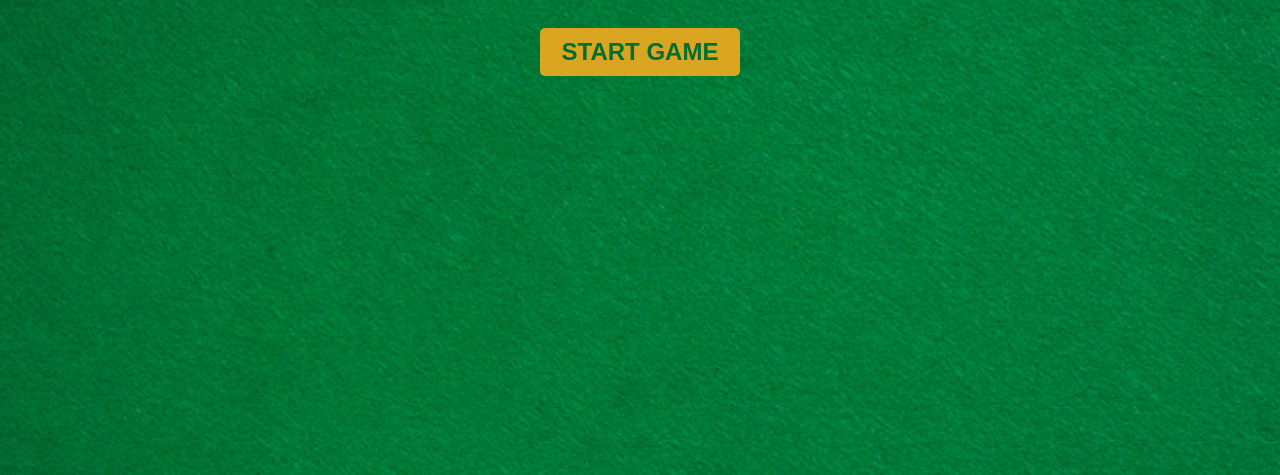
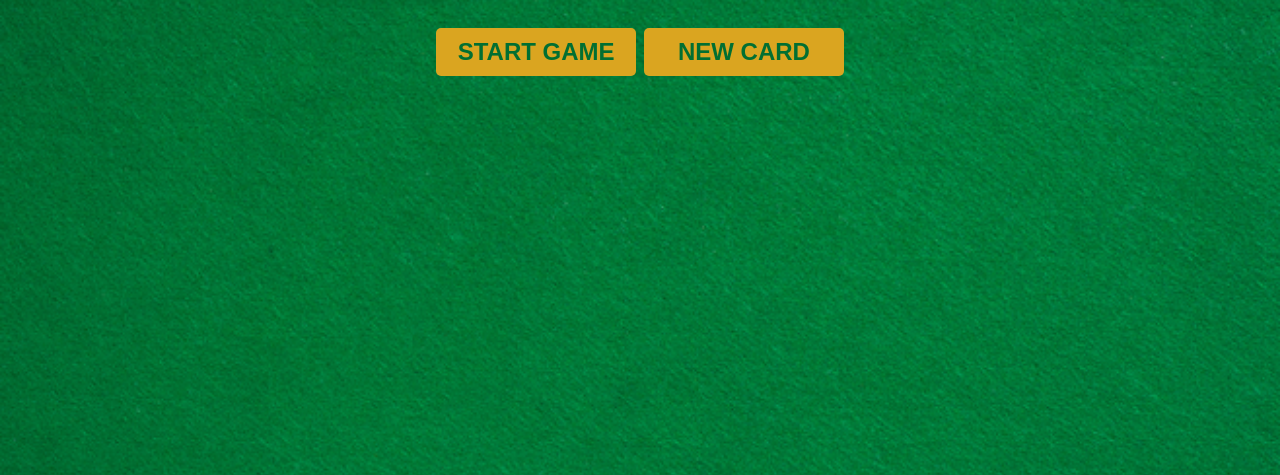
Before and after one commit to sobhy0101/learn-javascript-scrimba, a website built with Vite: page learn-basics-the-black-jack-game/add-basic-styling/index.html in a window 1280 px wide. Shown: the part 325-800 px from the top of the page. Built offline with nearby package versions, Linux system fonts and the light colour scheme.

Commit message:
Add 'NEW CARD' button and improve button spacing
Introduced a 'NEW CARD' button in the Blackjack game UI, which triggers the newCard() function. Added margin-bottom to button styling for better vertical spacing. Implemented the newCard() function to log a message when activated.

```diff
--- a/learn-basics-the-black-jack-game/add-basic-styling/index.css
+++ b/learn-basics-the-black-jack-game/add-basic-styling/index.css
@@ -27,6 +27,9 @@
 background - goldenrod
  */
 
+/* 3. Make sure that the two buttons have some space between
+each other when they are rendered out vertically */
+
 button {
   color: #016f32;
   width: 200px;
@@ -37,4 +40,5 @@
   font-weight: bold;
   cursor: pointer;
   border-radius: 5px;
+  margin-bottom: 0.5rem;
 }
--- a/learn-basics-the-black-jack-game/add-basic-styling/index.html
+++ b/learn-basics-the-black-jack-game/add-basic-styling/index.html
@@ -7,10 +7,12 @@
 <body>
     <h1>Blackjack</h1>
     <p id="message-el">Want to play a round?</p>
-    <!-- 1. Give the cards paragraph and id of cards-el -->
     <p id="cards-el">Cards:</p>
     <p id="sum-el">Sum:</p>
     <button onclick="startGame()">START GAME</button>
+    <!-- 1. Create a NEW CARD button, make it run newCard() on click -->
+    <button onclick="newCard()">NEW CARD</button>
+    <script src="index.js"></script>
     <script src="index.js"></script>
 </body>
 
--- a/learn-basics-the-black-jack-game/add-basic-styling/index.js
+++ b/learn-basics-the-black-jack-game/add-basic-styling/index.js
@@ -6,11 +6,9 @@ let isAlive = true
 let message = ""
 let messageEl = document.getElementById("message-el")
 let cardsEl = document.querySelector("#card-el") // same as document.getElementById("card-el") | Use # for id and . for class.
-
-// 2. Store the cards paragraph in a variable called cardsEl
 let sumEl = document.querySelector("#sum-el")
 
-// 3. Render the cars on the page using this format -> "Cards: 10 4"
+
 function startGame() {
     if (sum <= 20) {
         message = "Do you want to draw a new card? 🙂"
@@ -25,3 +23,8 @@ function startGame() {
     cardsEl.textContent = "Cards: " + firstCard + " "  + secondCard
     messageEl.textContent = message
 }
+
+// 2. Create a function newCard() that logs out "Drawing a new card from the deck!"
+function newCard() {
+    console.log("Drawing a new card from the deck!")
+}
```
